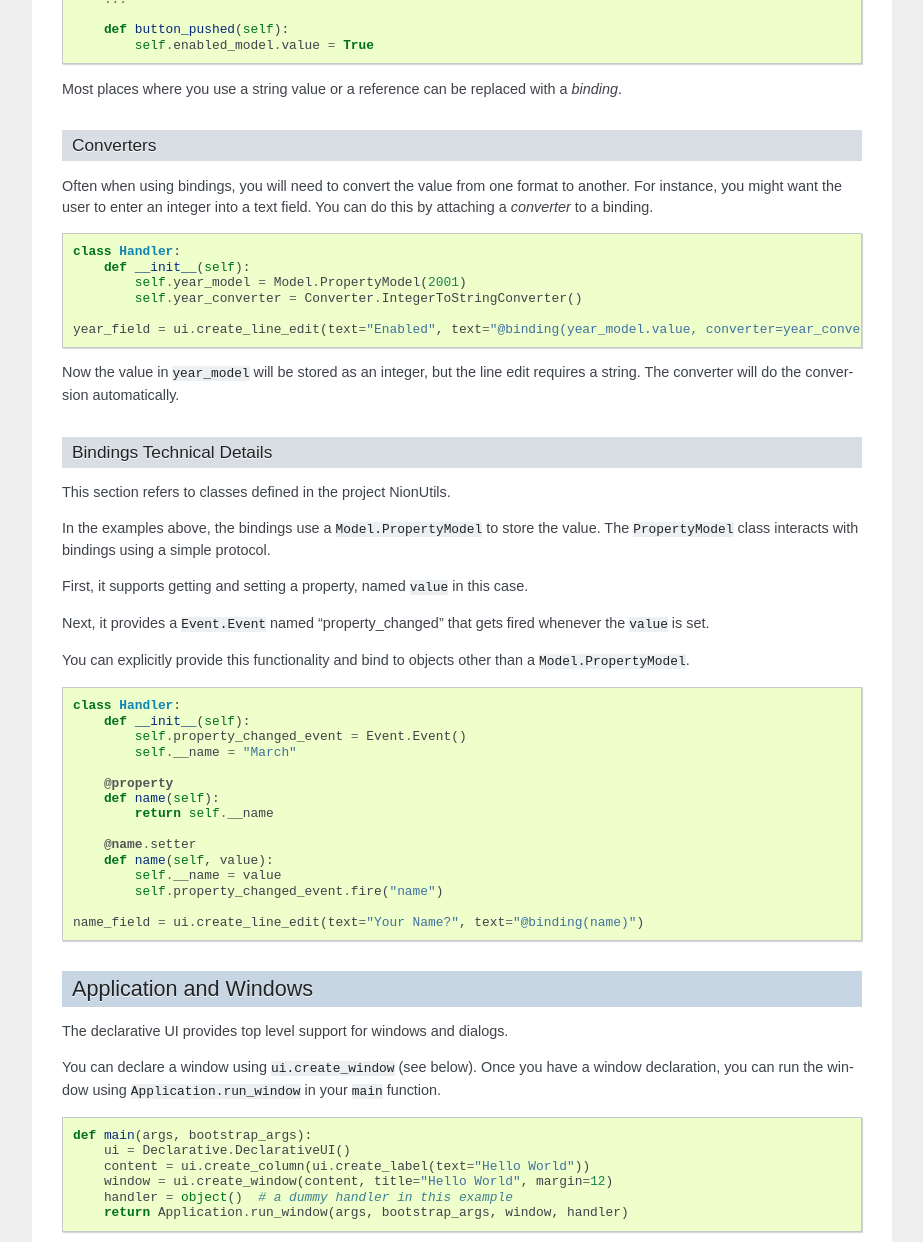
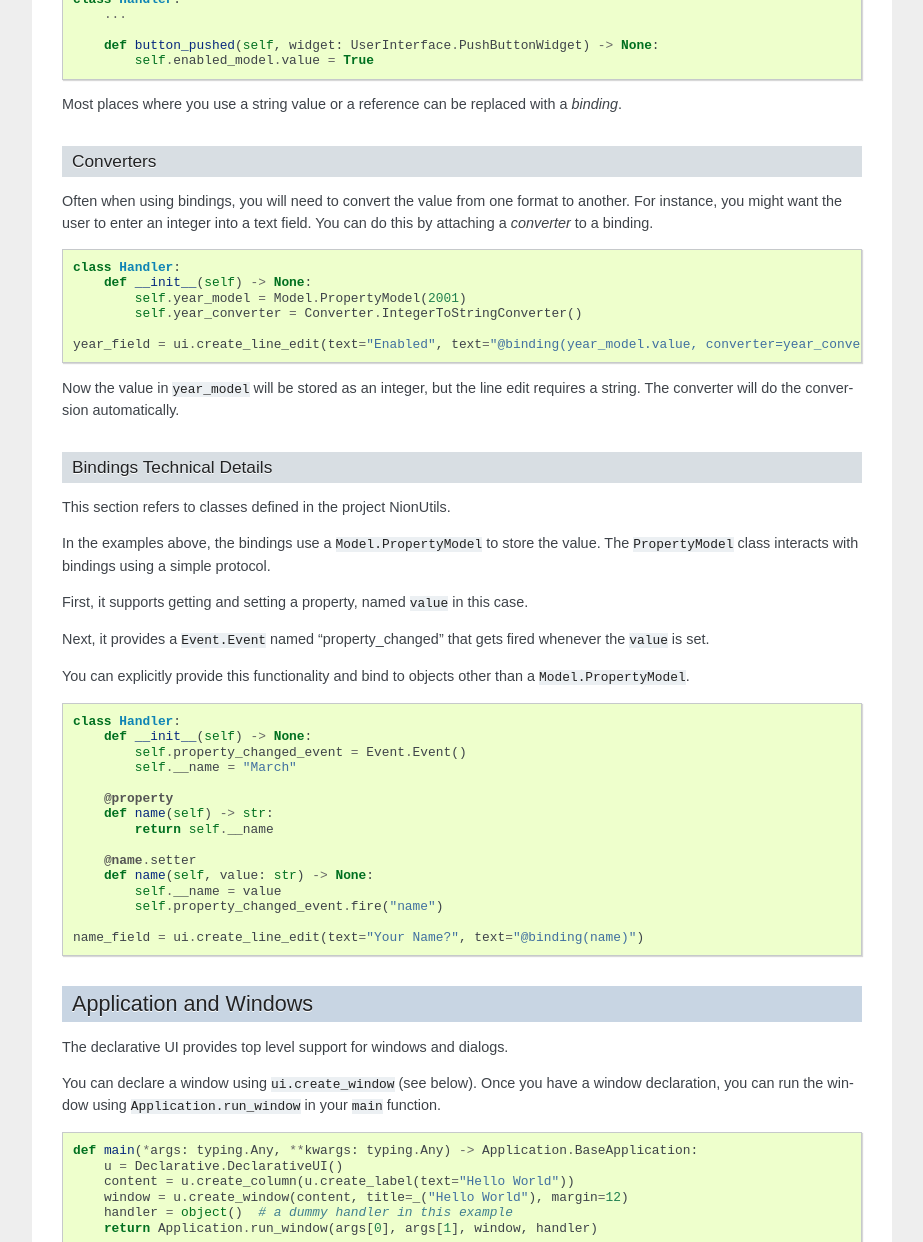
Before and after one commit to nion-software/nionui, a Sphinx documentation site: the page built from docs/index.rst, in a window 1280 px wide and 1400 px high, scrolled down 6916 px, cut to the strip 0-1242 px from the top of the window. Shown: the whole strip, without its empty margins (288-1211 px from the left). Built offline with Sphinx 7.4.7, drawn with Linux system fonts in a browser that asks for light colours; some of the changed text lies outside the part shown.

Commit message:
Add typing to documentation examples. Clean up trivial app example.

```diff
--- a/docs/index.rst
+++ b/docs/index.rst
@@ -140,6 +140,7 @@ Put this code into a file named ``hello_world.py`` and then run it using ``nionu
 .. code-block:: python
 
     import gettext
+    import typing
 
     from nion.ui import Application
     from nion.ui import Declarative
@@ -156,14 +157,14 @@ Put this code into a file named ``hello_world.py`` and then run it using ``nionu
             self.click_count += 1
             self.label_item.text = _("Clicked") + " " + str(self.click_count)
 
-    def main(args: typing.Any, bootstrap_args: typing.Any) -> None:
+    def main(*args: typing.Any, **kwargs: typing.Any) -> Application.BaseApplication:
         u = Declarative.DeclarativeUI()
         button = u.create_push_button(text=_("Hello World"), on_clicked="button_clicked")
         label = u.create_label(name="label_item", text=_("Not Clicked"))
         column = u.create_column(button, label, spacing=8)
         window = u.create_window(column, title=_("Hello World"), margin=12)
         handler = Handler()
-        return Application.run_window(args, bootstrap_args, window, handler)
+        return Application.run_window(args[0], args[1], window, handler)
 
     if __name__ == "__main__":
         print("This script cannot be run directly. Use the nionui command line tool.")
@@ -353,7 +354,7 @@ widgets, you can provide a handler property which holds the value.
 .. code-block:: python
 
     class Handler:
-        def __init__(self):
+        def __init__(self) -> None:
             self.enabled = False
 
     check_box = ui.create_check_box(text="Enable", name="enable_cb", checked="enabled")
@@ -372,7 +373,7 @@ Many widgets, such as buttons, trigger events that can invoke methods in the han
 .. code-block:: python
 
     class Handler:
-        def handle_click(self):
+        def handle_click(self, widget: UserInterface.PushButtonWidget) -> None:
             print("Clicked!")
 
     push_button = ui.create_push_button(text="Push Me", on_clicked="handle_click")
@@ -395,11 +396,11 @@ property models, converters, and events.
 .. code-block:: python
 
     class Handler:
-        def __init__(self):
+        def __init__(self) -> None:
             self.enabled_model = Model.PropertyModel(False)
             self.enabled_model.on_value_changed = self.enabled_changed
 
-        def enabled_changed(self, widget, new_enabled):
+        def enabled_changed(self, widget: UserInterface.CheckBoxWidget, new_enabled: bool) -> None:
             print(f"Enabled changed to {new_enabled}")
 
     check_box = ui.create_check_box(text="Enabled", value="@binding(enabled_model.value)")
@@ -420,7 +421,7 @@ it to a button.
     class Handler:
         ...
 
-        def button_pushed(self):
+        def button_pushed(self, widget: UserInterface.PushButtonWidget) -> None:
             self.enabled_model.value = True
 
 Most places where you use a string value or a reference can be replaced with a *binding*.
@@ -433,7 +434,7 @@ the user to enter an integer into a text field. You can do this by attaching a *
 .. code-block:: python
 
     class Handler:
-        def __init__(self):
+        def __init__(self) -> None:
             self.year_model = Model.PropertyModel(2001)
             self.year_converter = Converter.IntegerToStringConverter()
 
@@ -458,16 +459,16 @@ You can explicitly provide this functionality and bind to objects other than a `
 .. code-block:: python
 
     class Handler:
-        def __init__(self):
+        def __init__(self) -> None:
             self.property_changed_event = Event.Event()
             self.__name = "March"
 
         @property
-        def name(self):
+        def name(self) -> str:
             return self.__name
 
         @name.setter
-        def name(self, value):
+        def name(self, value: str) -> None:
             self.__name = value
             self.property_changed_event.fire("name")
 
@@ -482,12 +483,12 @@ window using ``Application.run_window`` in your ``main`` function.
 
 .. code-block:: python
 
-    def main(args, bootstrap_args):
-        ui = Declarative.DeclarativeUI()
-        content = ui.create_column(ui.create_label(text="Hello World"))
-        window = ui.create_window(content, title="Hello World", margin=12)
+    def main(*args: typing.Any, **kwargs: typing.Any) -> Application.BaseApplication:
+        u = Declarative.DeclarativeUI()
+        content = u.create_column(u.create_label(text="Hello World"))
+        window = u.create_window(content, title=_("Hello World"), margin=12)
         handler = object()  # a dummy handler in this example
-        return Application.run_window(args, bootstrap_args, window, handler)
+        return Application.run_window(args[0], args[1], window, handler)
 
 .. autoclass:: nion.ui.Declarative.DeclarativeUI
     :members: create_window, create_modeless_dialog
@@ -559,11 +560,11 @@ Widgets that construct their content dynamically get the dynamic content via res
 .. code-block:: python
 
     class Handler:
-        def __init__(self):
+        def __init__(self) -> None:
             u = Declarative.DeclarativeUI()
             self.resources = {"component": u.define_component(u.create_label(text="Component"))}
 
-        def get_resource(resource_id: str, **kwargs) -> typing.Optional[UIDescription]:
+        def get_resource(resource_id: str, **kwargs: typing.Any) -> UIDescription | None:
             if resource_id == "component2":
                 return u.define_component(u.create_label(text="Component 2"))
             return None
```
Also changed, not shown: other parts of docs/index.rst (+1 -1 lines).
